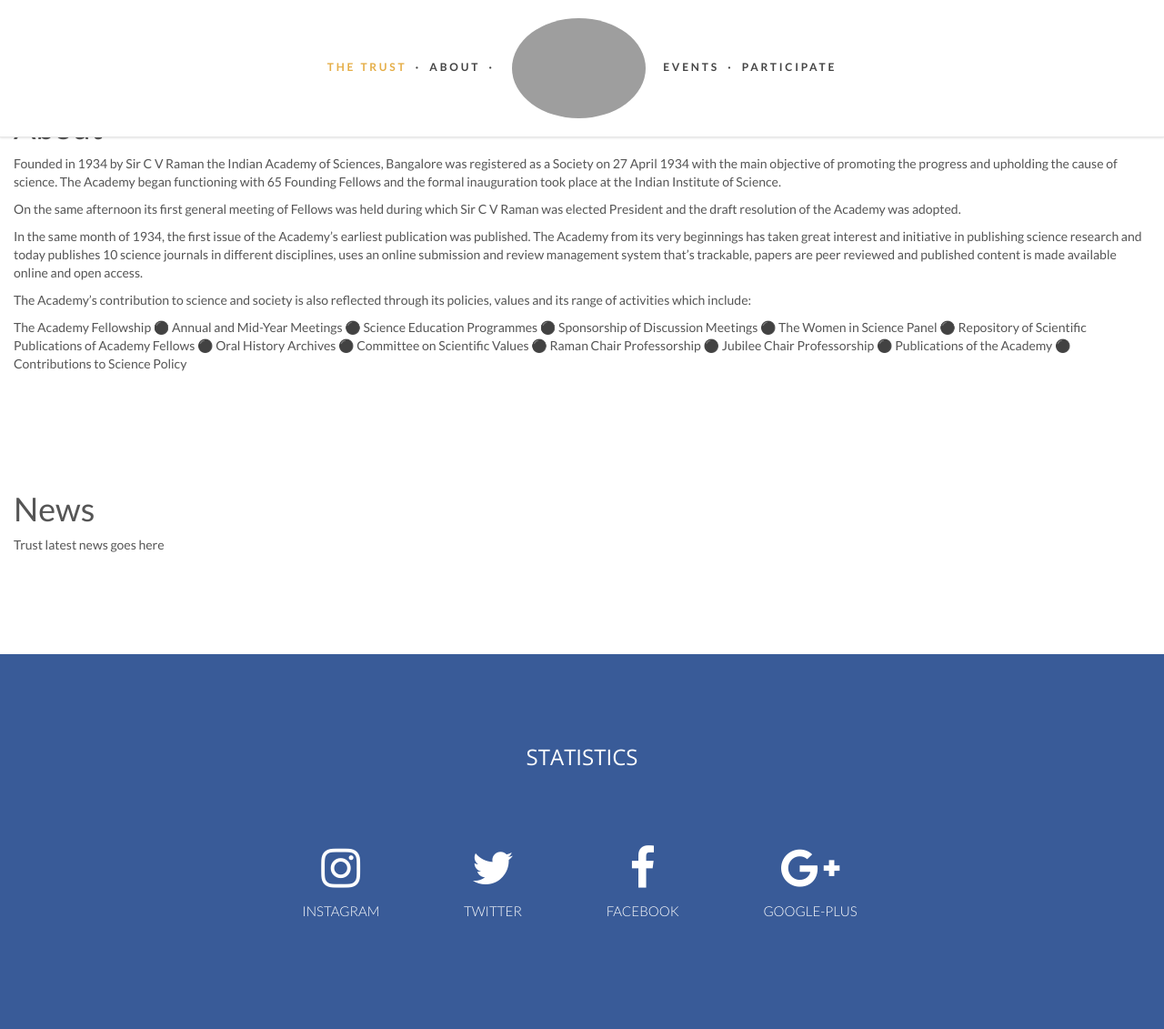
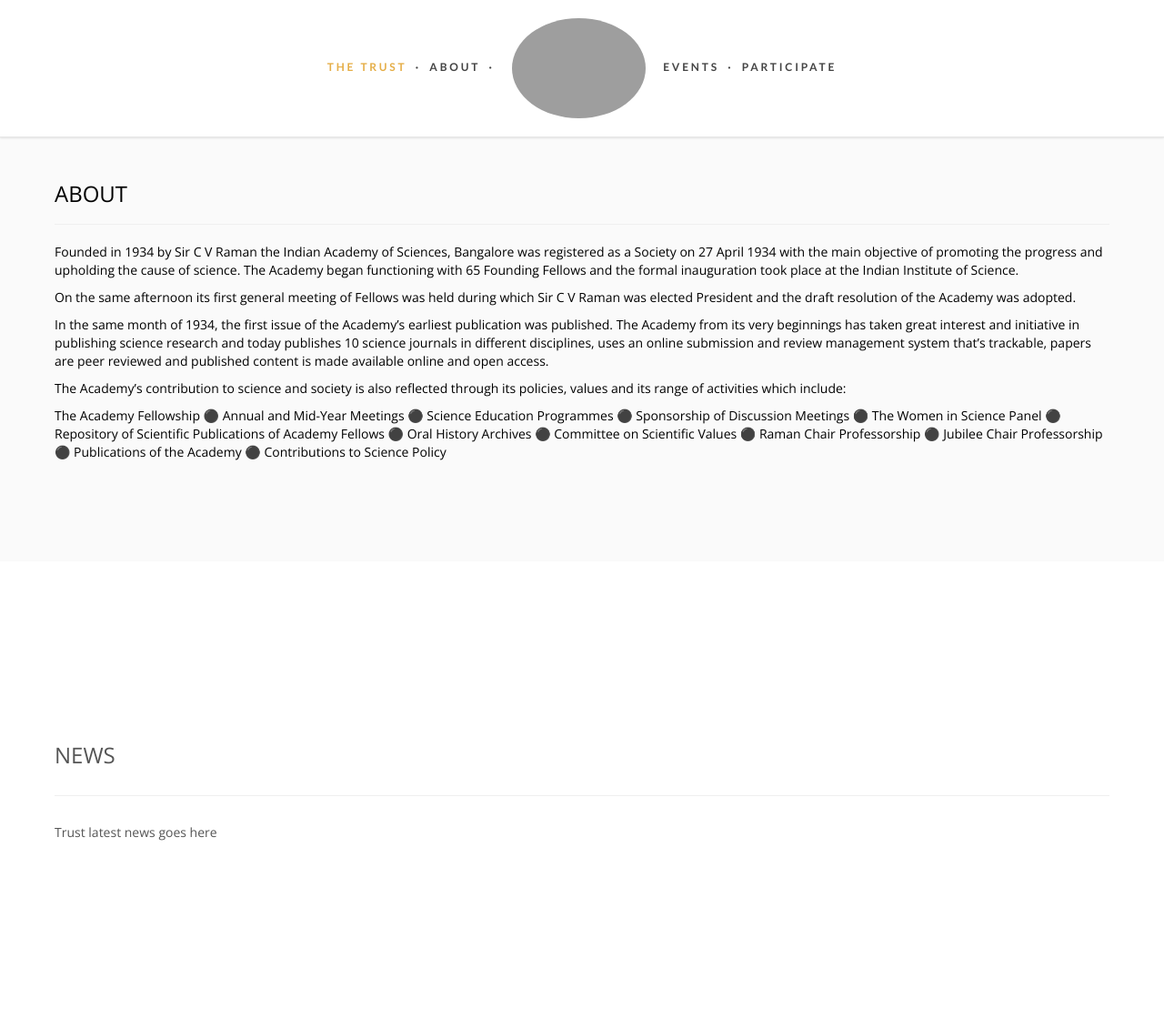
Before and after one commit to shivasdst/tact, a PHP site: the page made by application/views/flat/1-Home/index.php in a window 1280 px wide. Shown: the top 1131 px of the page at 91% size. Run offline with PHP 8.4, Linux system fonts and the light colour scheme; the template is opened without the code that fills it, so the values that code supplies are empty; some libraries are stand-ins or nearby versions; grey boxes are pictures that could not be loaded.

Commit message:
No. 9 - Added classes to support new elements

```diff
--- a/public/css/general.css
+++ b/public/css/general.css
@@ -39,7 +39,7 @@
 	color: #FFF !important;
 }
 .text-black {
-	color: #555 !important;
+	color: #000 !important;
 }
 .text-black a{
 	color: inherit;
--- a/public/css/page.css
+++ b/public/css/page.css
@@ -505,7 +505,7 @@
 /*Statistics*/
 
 .stats{
-    background-color: #395B98;
+    background-color: #999;
     color: #FFF;
     padding: 80px 60px 100px 60px;
     font-family: "Lato", Arial, "Helvetica Neue", Helvetica, sans-serif;
@@ -658,3 +658,44 @@
   text-align:center;
   display:none;
 }
+
+#about-trust{
+    background-color: #FAFAFA;
+    color: #000;
+    padding: 80px 60px 100px 60px;
+    font-family: "Open Sans", Arial, "Helvetica Neue", Helvetica, sans-serif;
+    font-weight: 300;
+}
+#about-trust h1{
+    font-size: 24px;
+    padding-bottom: 20px;
+    margin-bottom: 20px;
+    text-transform: uppercase;
+    border-bottom: 1px solid #EFEFEF;
+}
+
+#trust-news{
+    padding: 80px 60px 100px 60px;
+    font-family: "Open Sans", Arial, "Helvetica Neue", Helvetica, sans-serif;
+    font-weight: 300;
+}
+
+#trust-news h1{
+    font-size: 24px;
+    padding-bottom: 30px;
+    margin-bottom: 30px;
+    text-transform: uppercase;
+    border-bottom: 1px solid #EFEFEF;
+}
+.text-blue {
+  color: #0088CC !important;
+}
+.bld{
+  font-weight: bold;
+}
+.text-gray{
+  color: #AAA !important;
+}
+.gap-left-large{
+  padding-left: 40px;
+}
```
